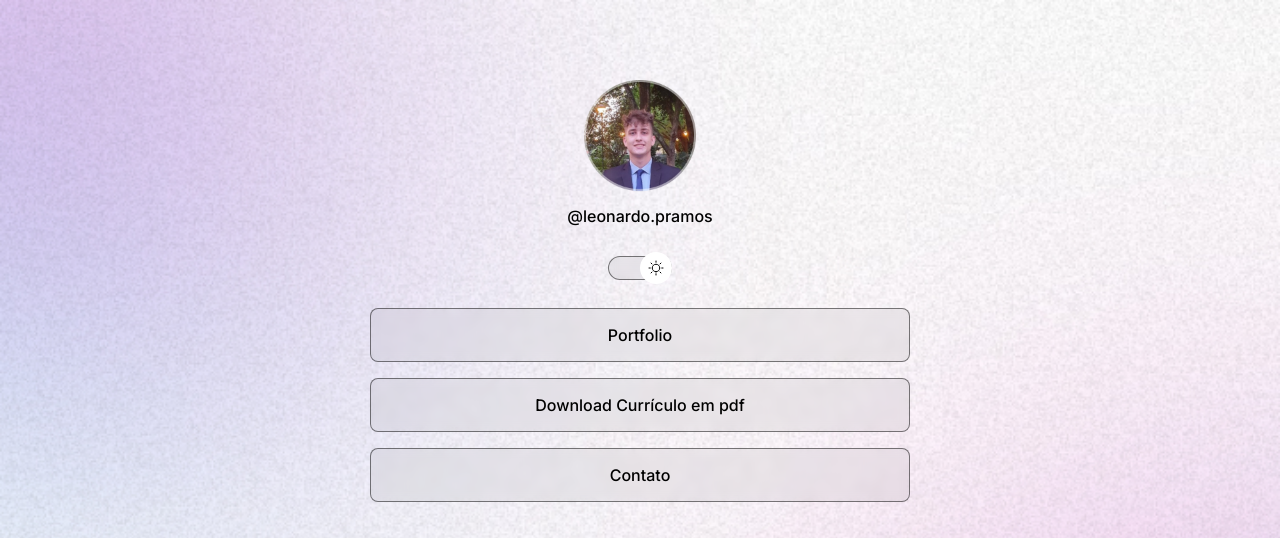
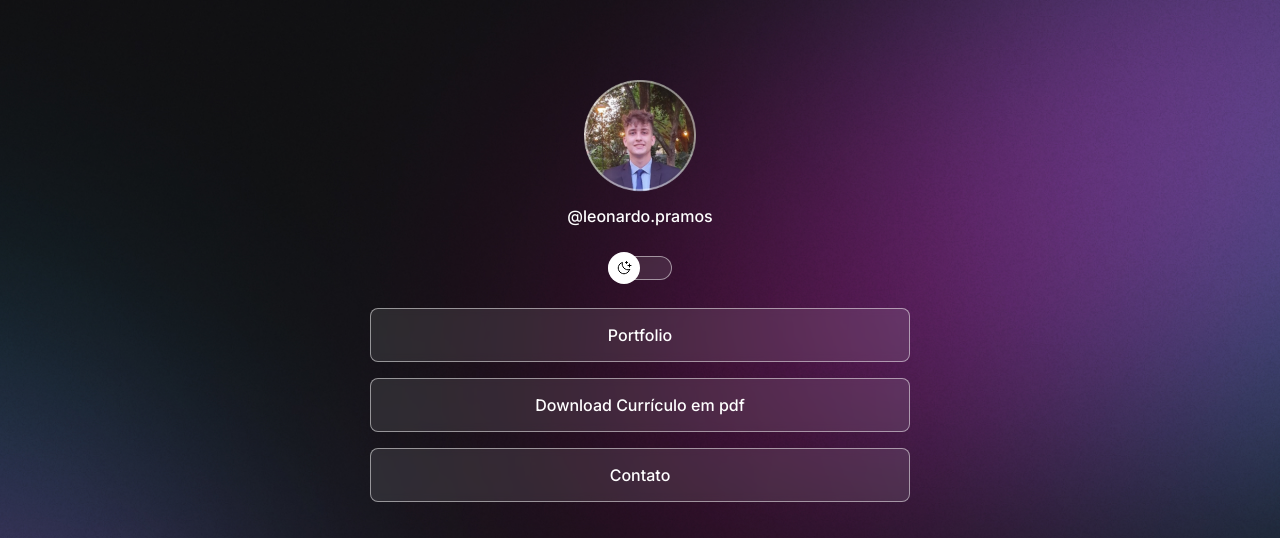
Before and after one commit to leonardopramos/Profile, a plain HTML site: page index.html in a window 1280 px wide. Shown: the top 538 px of the page. Drawn offline with nearby package versions, Linux system fonts and the light colour scheme.

Commit message:
Another width and height changes

```diff
--- a/index.html
+++ b/index.html
@@ -1,5 +1,5 @@
 <!DOCTYPE html>
-<html lang="pt-br" class="light">
+<html lang="pt-br">
   <head>
     <link rel="preconnect" href="https://fonts.googleapis.com" />
     <link rel="preconnect" href="https://fonts.gstatic.com" crossorigin />
--- a/style.css
+++ b/style.css
@@ -24,6 +24,7 @@
 }
 body {
   background: var(--bg-url) no-repeat top center/cover;
+  height: 100vh;
 }
 body * {
   font-family: "Inter", sans-serif;
@@ -133,3 +134,11 @@ footer {
 footer a {
   text-decoration: none;
 }
+@media (min-width: 700px) {
+  :root {
+    --bg-url: url(./assets/bg-desktop.jpg);
+  }
+  .light {
+    --bg-url: url(./assets/bg-desktop-light.jpg);
+  }
+}
```
